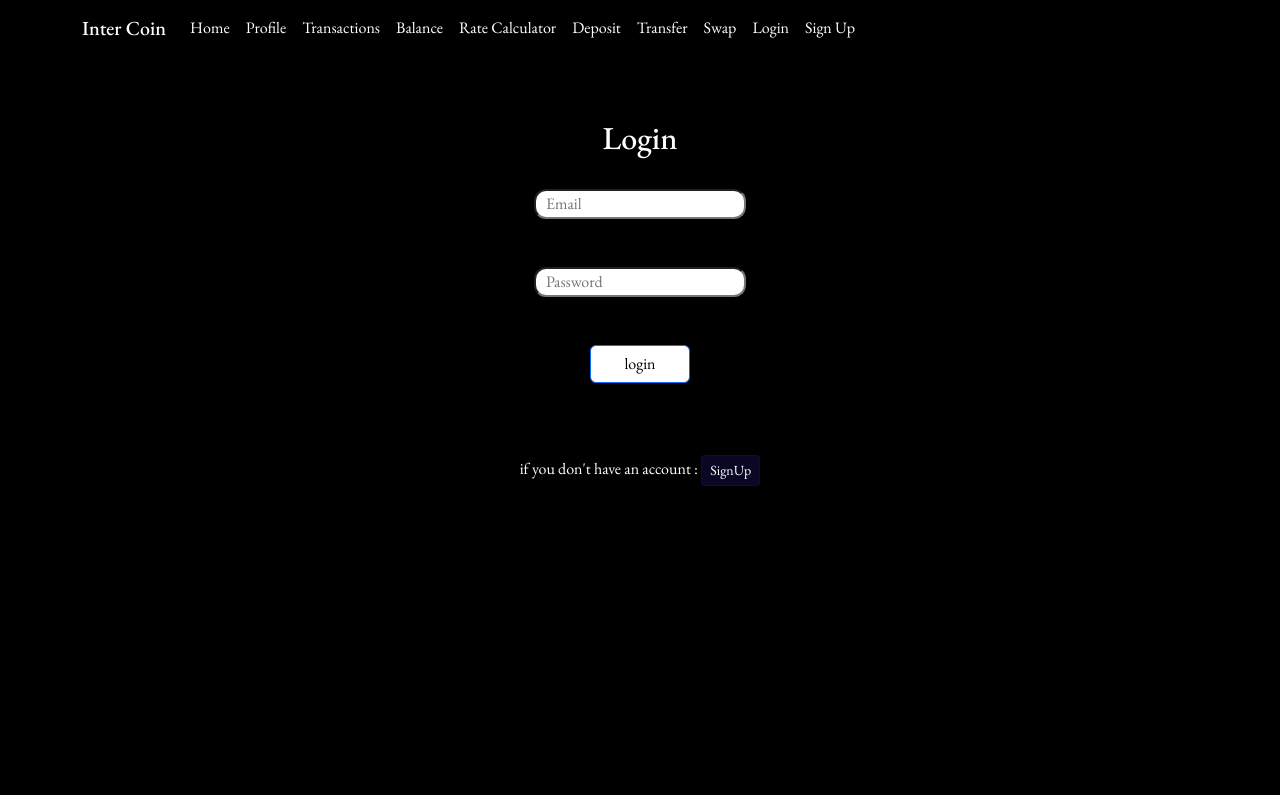
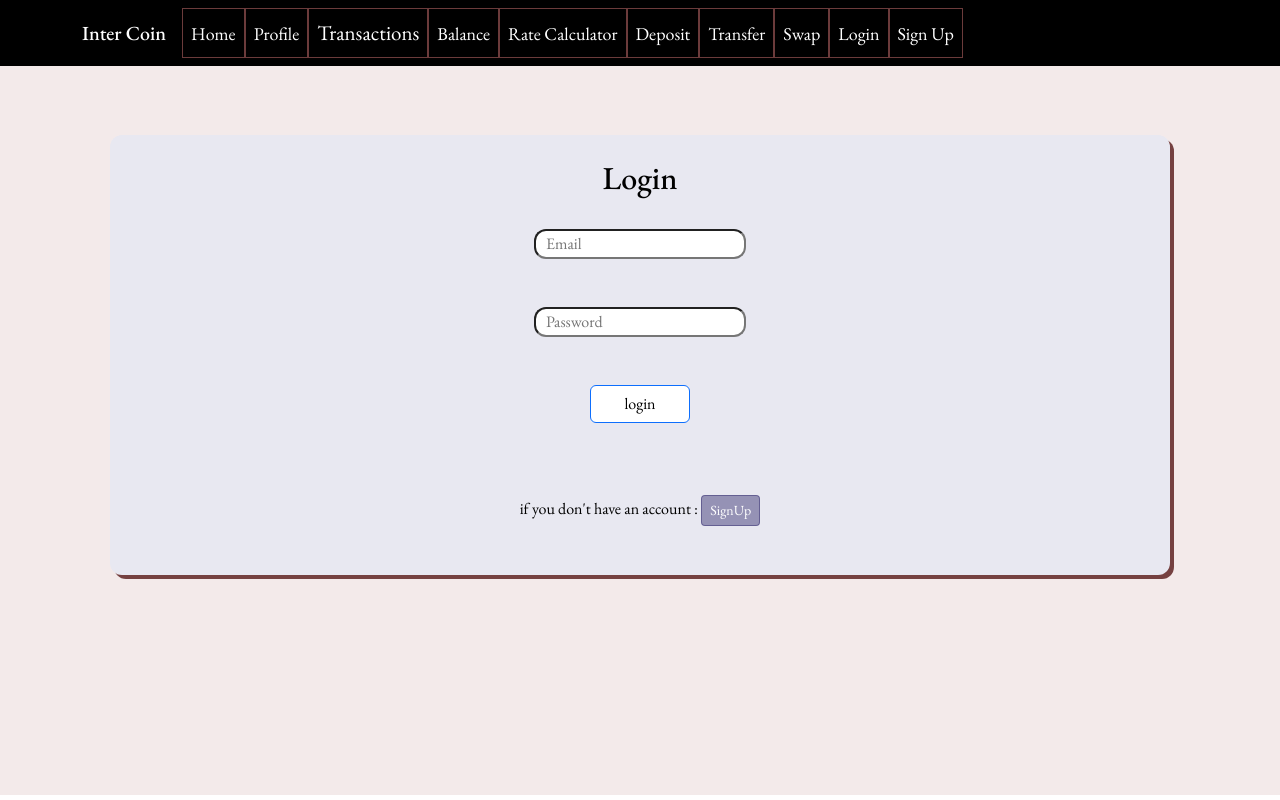
Before and after one commit to goldmoney19/interCoin_web3, a React (Vite) app in the folder intercoin_frontend/: page /login in a window 1280 px wide. Built offline with nearby package versions, Linux system fonts and the light colour scheme; a web font is replaced by a local one; what cookie-universal would draw is missing.

Commit message:
changed the background design from black to white

```diff
--- a/intercoin_frontend/src/App.css
+++ b/intercoin_frontend/src/App.css
@@ -4,7 +4,7 @@
   margin: 0;
   padding: 0;
   text-align: center;
-   background-color:black;
+   background-color:rgb(243, 234, 234);
 }
 
 
@@ -218,11 +218,13 @@ border: none;
   height: 500px;
   margin-top: 50px;
   color: azure;
+
 }
 
 .swapCon{
   margin-top: 220px;
   height: 700px;
+
 }
 
 .depositRow{
@@ -334,13 +336,13 @@ height: 100%;
   width: 100%;
    border: none;
    margin-top: 0px;
-   background-color: black;
+   background-color: rgb(255, 255, 255);
 }
 
 
 .balance_con{
 
-   background-color:black;
+   background-color:rgb(255, 255, 255);
   border:none;
 min-height: 700px;
   width: 100%;
@@ -371,7 +373,7 @@ margin-top: 80px;
 .displayBalanceKeys{
 
   color: white;
-   background-color:rgba(60, 3, 110, 0.2);
+   background-color:rgba(60, 3, 110, 0.8);
     margin-top:130px;
     font-size: 17px;
      font-family:"EB Garamond,serif";
@@ -383,7 +385,7 @@ margin-top: 80px;
 .displayBalanceValue{
   font-family:"EB Garamond,serif";
   color: white;
-   background-color:rgba(52, 2, 97, 0.2);
+   background-color:rgba(52, 2, 97, 0.8);
     height: 30px;
 }
 
@@ -429,7 +431,7 @@ box-shadow: 2px 2px white;
 .profileSetCol{
 
   color:white;
-  background-color:rgba(122, 42, 4, 0.15);
+  background-color:rgba(117, 43, 8, 0.7);
   min-height:100px;
 border-radius: 12px;
 border:none;
@@ -483,11 +485,11 @@ border: none;
 .chooseActionCol{
 
    border-radius: 0px;
-   background-color:rgba(0, 0, 0, 0.918);
+   background-color:rgba(0, 0, 0, 0.2);
     min-height:90px;
     font-family:"EB Garamond,serif";
     padding-top:27px;
-    border: 1px solid rgba(106, 8, 192,0.2);
+    border: 1px solid rgba(255, 255, 255, 0.2);
      box-shadow: 1.5px 1.5px rgba(106, 8, 192,0.2);
      width: 40px;
 }
@@ -511,7 +513,7 @@ border: none;
     border:none;
  width:90%;
  height: 150px;
- background-color: rgba(55, 10, 87,0.3);
+ background-color: rgba(26, 3, 43, 0.8);
  color:white;
  border-radius:13px ;
    box-shadow: 2px 2px white;;
@@ -531,16 +533,23 @@ border: none;
 
 .swapCol{
     font-family:"EB Garamond,serif";
+background-color: rgb(232, 232, 241);
+  border: 2px solid rgb(117, 65, 65);
+  height: 370px;
+  color: rgb(3, 17, 17);
+   margin:40px;
+   box-shadow: 4px 4px rgb(117, 65, 65);
+   border-radius: 12px;
 
-  border: none;
-  height: 500px;
-  margin-top: 50px;
-  color: azure;
+
 }
 
 .swapCon{
   margin-top: 140px;
-  height: 700px;
+  height: 500px;
+    border: none;
+    width: 95%;
+
 }
 
 .depositRow{
@@ -555,9 +564,13 @@ border: none;
 .depositCol{
    font-family:"EB Garamond,serif";
   border: none;
-  height: 500px;
+  height: 300px;
   margin-top: 50px;
-  color: azure;
+  margin:40px;
+  color: black;
+  background-color: rgb(232, 232, 241);
+  box-shadow: 4px 4px rgb(117, 65, 65);
+   border-radius: 12px;
 }
 
 .depositCon{
@@ -578,9 +591,14 @@ border: none;
 .transferCol{
 font-family:"EB Garamond,serif";
   border: none;
-  height: 500px;
+  height: 440px;
   margin-top: 50px;
-  color: azure;
+    margin:40px;
+  color: black;
+  background-color: rgb(232, 232, 241);
+  box-shadow: 4px 4px rgb(117, 65, 65);
+   border-radius: 12px;
+}
 }
 
 .transferCon{
--- a/intercoin_frontend/src/components/CurrencyBalance.jsx
+++ b/intercoin_frontend/src/components/CurrencyBalance.jsx
@@ -50,7 +50,7 @@ function CurrencyBalance(){
 
   <Row className='currencyBalanceRow' >
 
-           <p style={{color:"white", fontSize:"18px", fontFamily:"EB Garamond,serif"
+           <p style={{color:"Black", fontSize:"18px", fontFamily:"EB Garamond,serif", paddingBottom:"20px"
 }}>Wallet Balance</p>
 
            <Col className='currencyBalanceCol'>
--- a/intercoin_frontend/src/components/Deposit.jsx
+++ b/intercoin_frontend/src/components/Deposit.jsx
@@ -70,6 +70,11 @@ useEffect(() =>{
             setLoading(false);
         }
 
+
+
+
+
+
         try{
 
                  const _data = {
@@ -116,9 +121,9 @@ useEffect(() =>{
       <Container fluid className='depositCon'>
 
                 <Row className='depositRow'>
+         <p style={{fontWeight:"bold", fontSize:"22px", fontFamily: "EB Garamond,serif", textShadow:"3px 3px rgba(223, 190, 190, 1)"}}> deposit funds</p>
 
                   <Col className='depositCol'>
-         <p style={{fontWeight:"bold",paddingBottom:"30px"}}> deposit funds</p>
 
 
        <Form onSubmit={handleDeposit}>
@@ -149,7 +154,7 @@ onChange={(e) =>setAmount(e.target.value)}
 <br></br>
 <br></br>
      <button type="submit" className='btn btn-outline-success btn-sm'
-     style = {{border:"1px solid white", width:"99px",color:'white', backgroundColor:"rgba(37, 55, 95, 0.6)", borderRadius:"12px",paddingLeft:"7px"}}
+     style = {{border:"1px solid white", width:"99px",color:'white', backgroundColor:"rgba(0, 12, 12, 1)", borderRadius:"12px",paddingLeft:"7px"}}
 
      onClick={handleDeposit}
      disabled = {loading}
--- a/intercoin_frontend/src/components/Login.jsx
+++ b/intercoin_frontend/src/components/Login.jsx
@@ -90,9 +90,18 @@ function Login(){
 
                    <Row style={{marginTop:"90px", height:"450px"}}>
 
-                     <Col >
+                     <Col style={{fontFamily:"EB Garamond,serif",
+  border: "none",
+  height:" 440px",
+  marginTop: "50px",
+    margin:"40px",
+  color: "black",
+  backgroundColor: "rgb(232, 232, 241)",
+  boxShadow:" 4px 4px rgb(117, 65, 65)",
+   borderRadius: "12px"
+}}>
         <br></br>
-         <h2 style={{color:"white"}}>Login</h2>
+         <h2 style={{color:"black"}}>Login</h2>
         <form onSubmit={handleSubmit}>
 
          <label></label><br></br>
@@ -138,7 +147,7 @@ function Login(){
             <br></br>
               <br></br>
 
-          <span style={{textAlign:"left", color:"white"}}>if you don't have an account :</span> <button className = 'btn btn-sm btn-warning'
+          <span style={{textAlign:"left", color:"black"}}>if you don't have an account :</span> <button className = 'btn btn-sm btn-warning'
            style={{backgroundColor:"rgba(26, 18, 92, 0.4)", border:"1px solid rgba(26, 18, 92, 0.4)"}}> <Nav.Link href ="/register"  style = {{color:'white'}}>SignUp</Nav.Link></button>
         <br></br>
 
--- a/intercoin_frontend/src/components/Navvbar.jsx
+++ b/intercoin_frontend/src/components/Navvbar.jsx
@@ -37,27 +37,27 @@ function Navvbar() {
         <Navbar.Toggle aria-controls="responsive-navbar-nav"  />
         <Navbar.Collapse id="responsive-navbar-nav" >
           <Nav className="me-auto text-primary">
-          <Nav.Link href ="/"><span style={{color:"white"}}>Home</span></Nav.Link>
+          <Nav.Link href ="/" style={{color:"white" ,fontSize:"21px",border:"1px solid rgba(107, 59, 59, 1)"}}><span style={{color:"white" ,fontSize:"18px"}}>Home</span></Nav.Link>
 
-          <Nav.Link href ="/profile_page"><span style={{color:"white"}}>Profile</span></Nav.Link>
-            <Nav.Link href ="/TransactionHistory"><span style={{color:"white"}}>Transactions</span></Nav.Link>
+          <Nav.Link href ="/profile_page" style={{color:"white" ,fontSize:"21px",border:"0.1px solid rgba(107, 59, 59, 1)"}}><span style={{color:"white",fontSize:"18px"}}>Profile</span></Nav.Link>
+            <Nav.Link href ="/TransactionHistory" style={{color:"white" ,fontSize:"21px",border:"0.1px solid rgba(107, 59, 59, 1)"}}><span style={{color:"white"}}>Transactions</span></Nav.Link>
 
 
-            <Nav.Link href ="/currencyBalancePage"><span style={{color:"white"}}>Balance</span></Nav.Link>
+            <Nav.Link href ="/currencyBalancePage" style={{color:"white" ,fontSize:"21px",border:"0.1px solid rgba(107, 59, 59, 1)"}}><span style={{color:"white" ,fontSize:"18px"}}>Balance</span></Nav.Link>
 
             {/*<Nav.Link href ="" onClick={LogoutUser}>logout</Nav.Link>*/}
 
-       <Nav.Link href ="/exchangeRateCalculate" ><span style={{color:"white"}}>Rate Calculator</span></Nav.Link>
+       <Nav.Link href ="/exchangeRateCalculate"  style={{color:"white" ,fontSize:"21px",border:"0.1px solid rgba(107, 59, 59, 1)"}}><span style={{color:"white" ,fontSize:"18px"}}>Rate Calculator</span></Nav.Link>
 
-   <Nav.Link href ="/deposit" ><span style={{color:"white"}}>Deposit</span></Nav.Link>
+   <Nav.Link href ="/deposit"  style={{color:"white" ,fontSize:"21px",border:"0.1px solid rgba(107, 59, 59, 1)"}}><span style={{color:"white" ,fontSize:"18px"}}>Deposit</span></Nav.Link>
 
-    <Nav.Link href ="/transfer_funds" ><span style={{color:"white"}}>Transfer</span></Nav.Link>
+    <Nav.Link href ="/transfer_funds"  style={{color:"white" ,fontSize:"21px",border:"0.1px solid rgba(107, 59, 59, 1)"}}><span style={{color:"white" ,fontSize:"18px"}}>Transfer</span></Nav.Link>
 
-     <Nav.Link href ="/swap" ><span style={{color:"white"}}>Swap</span></Nav.Link>
+     <Nav.Link href ="/swap" style={{color:"white" ,fontSize:"21px",border:"0.1px solid rgba(107, 59, 59, 1)"}} ><span style={{color:"white" ,fontSize:"18px"}}>Swap</span></Nav.Link>
 
-      <Nav.Link href ="/login" ><span style={{color:"white"}}>Login</span></Nav.Link>
+      <Nav.Link href ="/login"  style={{color:"white" ,fontSize:"21px",border:"0.1px solid rgba(107, 59, 59, 1)"}}><span style={{color:"white" ,fontSize:"18px"}}>Login</span></Nav.Link>
 
-             <Nav.Link href ="/register" ><span style={{color:"white"}}>Sign Up</span></Nav.Link>
+             <Nav.Link href ="/register" style={{color:"white" ,fontSize:"21px",border:"0.1px solid rgba(107, 59, 59, 1)"}} ><span style={{color:"white" ,fontSize:"18px"}}>Sign Up</span></Nav.Link>
 
 
 
--- a/intercoin_frontend/src/components/Register.jsx
+++ b/intercoin_frontend/src/components/Register.jsx
@@ -66,10 +66,19 @@ console.log(formData);
 
       <Row style={{marginTop:"90px", height:"450px"}}>
 
-        <Col >
+        <Col style={{fontFamily:"EB Garamond,serif",
+  border: "none",
+  height:" 440px",
+  marginTop: "50px",
+    margin:"40px",
+  color: "black",
+  backgroundColor: "rgb(232, 232, 241)",
+  boxShadow:" 4px 4px rgb(117, 65, 65)",
+   borderRadius: "12px"
+}}>
 
          <br></br>
-         <h2  style={{color:"white"}}>Sign up</h2>
+         <h2  style={{color:"black"}}>Sign up</h2>
         <form onSubmit={handleSubmit} encType='multipart/form-data'>
 
          <label></label><br></br>
@@ -117,7 +126,7 @@ console.log(formData);
             <br></br>
               <br></br>
 
-     <span style={{textAlign:"left", color:"white"}}>if you already have an account :</span> <button className = 'btn btn-sm btn-warning'
+     <span style={{textAlign:"left", color:"black"}}>if you already have an account :</span> <button className = 'btn btn-sm btn-warning'
       style={{backgroundColor:"rgba(26, 18, 92, 0.4)", border:"1px solid rgba(26, 18, 92, 0.4)"}}> <Nav.Link href ="/login"  style = {{color:'white'}}>login</Nav.Link></button>
 
 
```
Also changed, not shown: intercoin_frontend/src/components/Swap.jsx (+12 -11 lines), intercoin_frontend/src/components/TransferFunds.jsx (+8 -8 lines), 1 other file (tests, documents, lock files or other folders).
